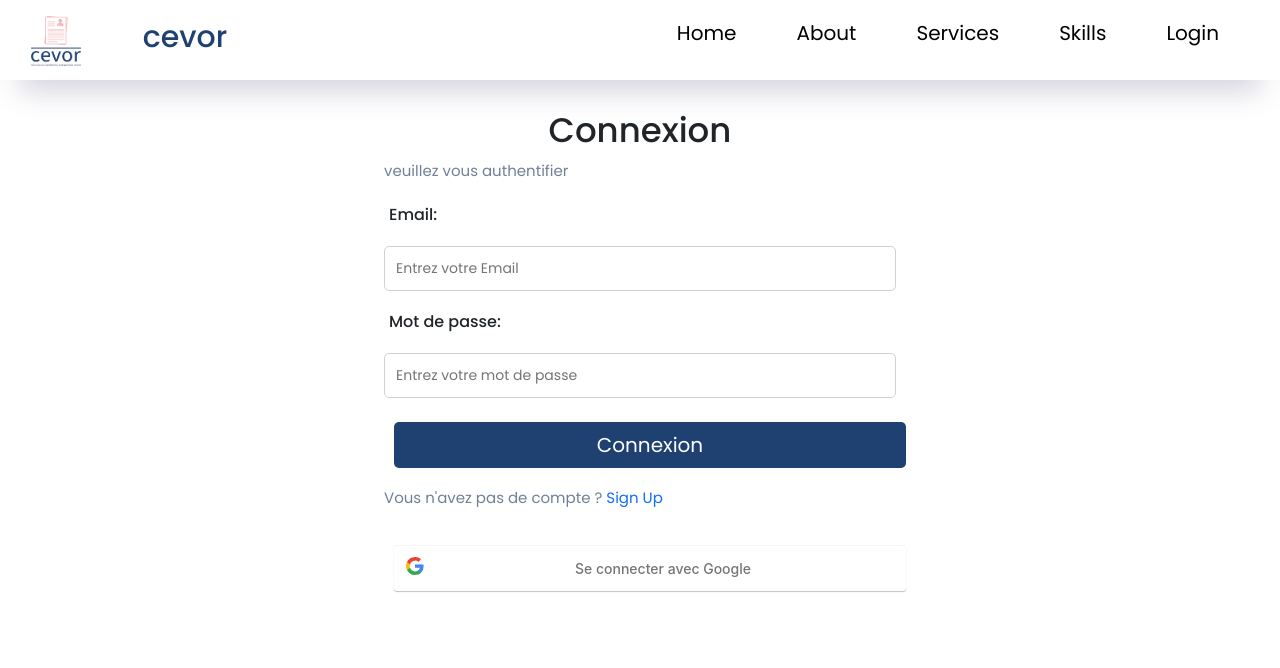
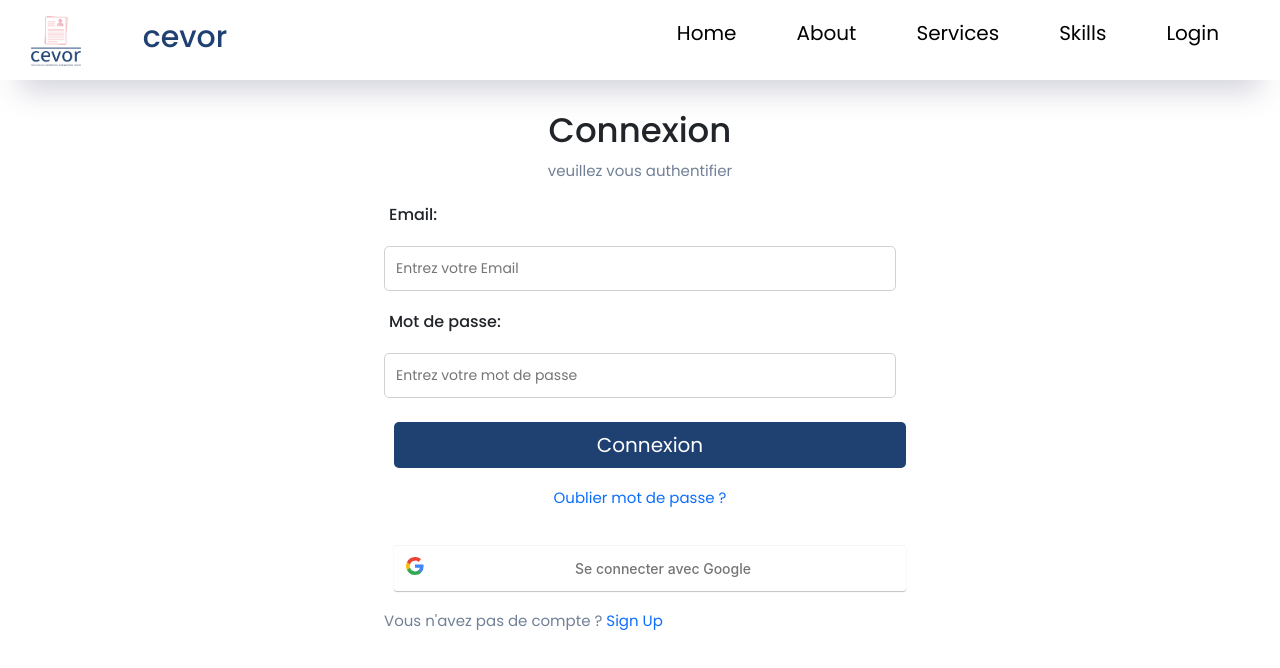
Before and after one commit to talbinour/cvgenerator, a React (Create React App) app in the folder client/: page /login in a window 1280 px wide. Shown: the top 668 px of the page. Built offline with nearby package versions, Linux system fonts and the light colour scheme.

Commit message:
connexion

```diff
--- a/client/src/Login.jsx
+++ b/client/src/Login.jsx
@@ -55,7 +55,7 @@ const Login = () => {
   return (
     <div className="login-page">
       <h2 style={{ textAlign: 'center' }}>Connexion</h2>
-      <p>veuillez vous authentifier </p>
+      <p style={{ textAlign: 'center' }} >veuillez vous authentifier </p>
       <div className="form">
         {error && <p style={{ color: 'red' }}>{error}</p>}
         <form className="login-form" onSubmit={handleSubmit}>
@@ -78,13 +78,17 @@ const Login = () => {
 
           <button type="submit">Connexion</button>
         </form>
+        <p className="message"  style={{ textAlign: 'center' }}><Link to="/signup">Oublier mot de passe ?</Link>
+        </p>
+
+
+        <button className="login-with-google-btn" onClick={loginWithGoogle}>
+          Se connecter avec Google
+        </button>
         <p className="message">
           Vous n&apos;avez pas de compte ? <Link to="/signup">Sign Up</Link>
         </p>
 
-        <button className="login-with-google-btn" onClick={loginWithGoogle}>
-          Se connecter avec Google
-        </button>
       </div>
     </div>
   );
--- a/client/src/SignUp.jsx
+++ b/client/src/SignUp.jsx
@@ -82,7 +82,7 @@ const SignUp = () => {
           value={formData.mot_passe}
           onChange={handleInputChange} required />
 
-        <button type="submit">S'inscrire</button>
+        <button type="submit">S&apos;inscrire</button>
       </form>
     </div>
   );
```
Also changed, not shown: 1 other file (tests, documents, lock files or other folders).
